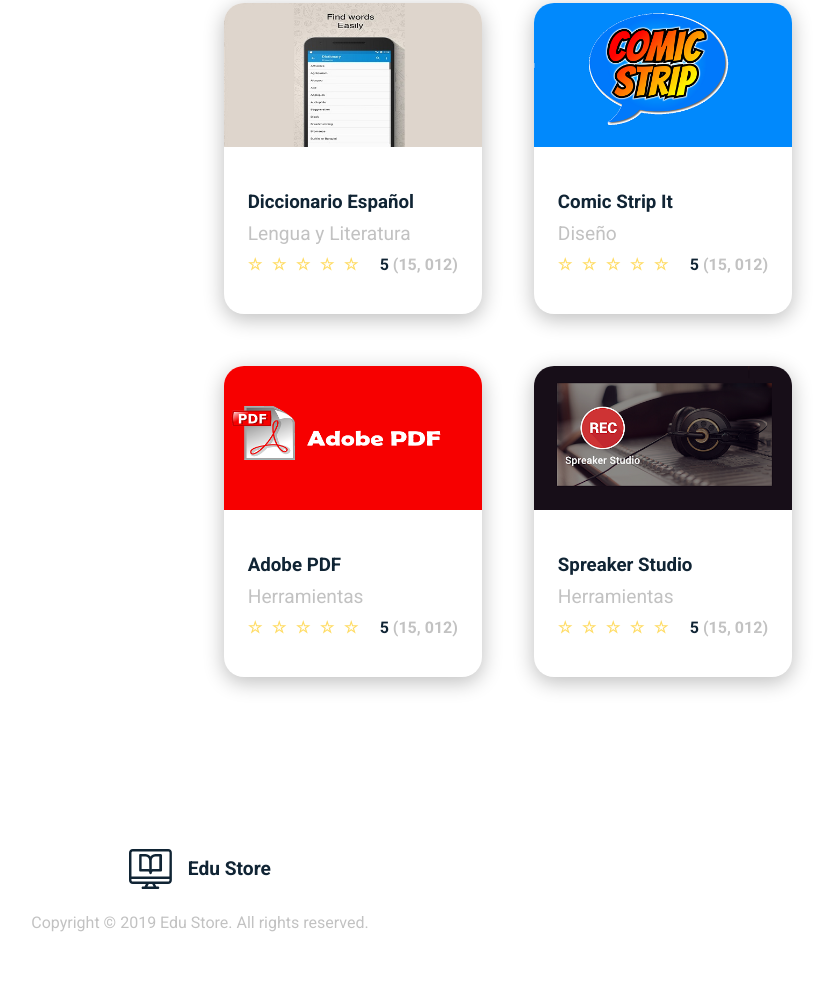
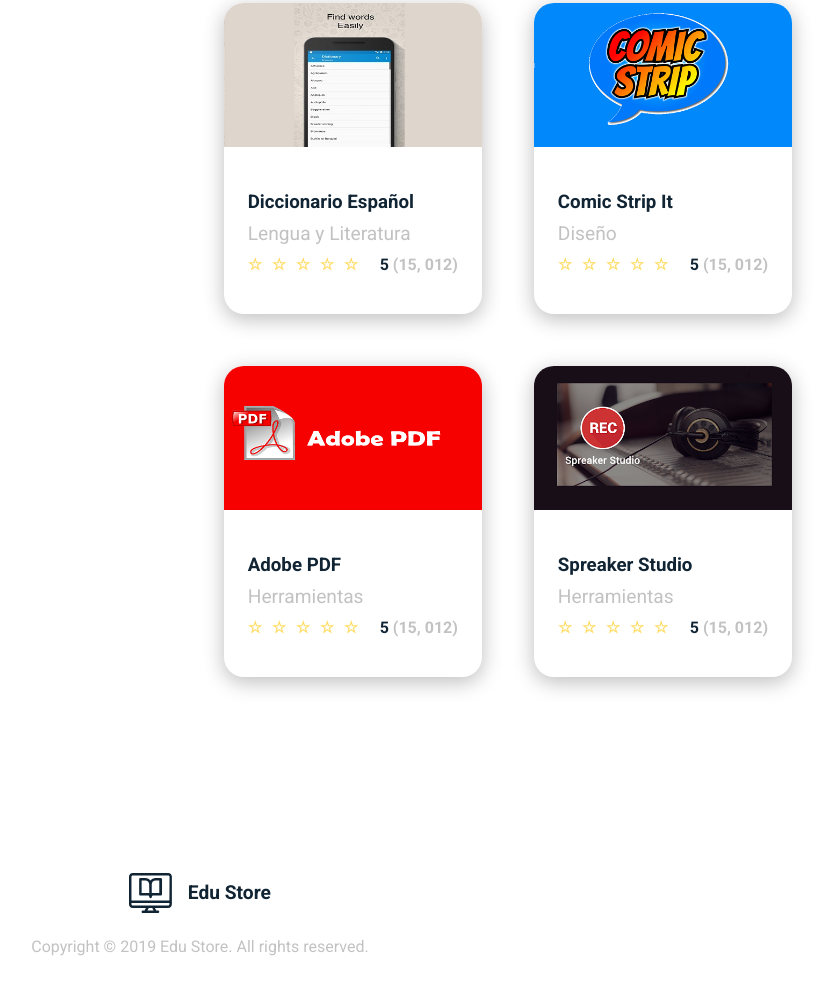
Before and after one commit to edu-store/EduStore-Web-Platform, a plain HTML site: page Index.html in a window 1280 px wide. Shown: the part 1398-2392 px from the top of the page, without its empty margins (440-1272 px from the left). Before the commit the page ends 2354 px from the top, so only its background shows below. Drawn offline with Linux system fonts and the light colour scheme.

Commit message:
html footer

```diff
--- a/Index.html
+++ b/Index.html
@@ -212,6 +212,7 @@
       </div>
     </section>
     <footer class="footer">
+      <div class="container__footer">
         <a href="/" class="container__logo">
           <img
             src="/images/logo-negative.svg"
@@ -221,6 +222,8 @@
           <span class="footer__name">Edu Store</span>
         </a>
         <p>Copyright © 2019 Edu Store. All rights reserved.</p>
+
+      </div>
     </footer>
   </body>
   <script src="js/scripts.js"></script>
```
Lines whose indentation alone changed are shown as unchanged.
